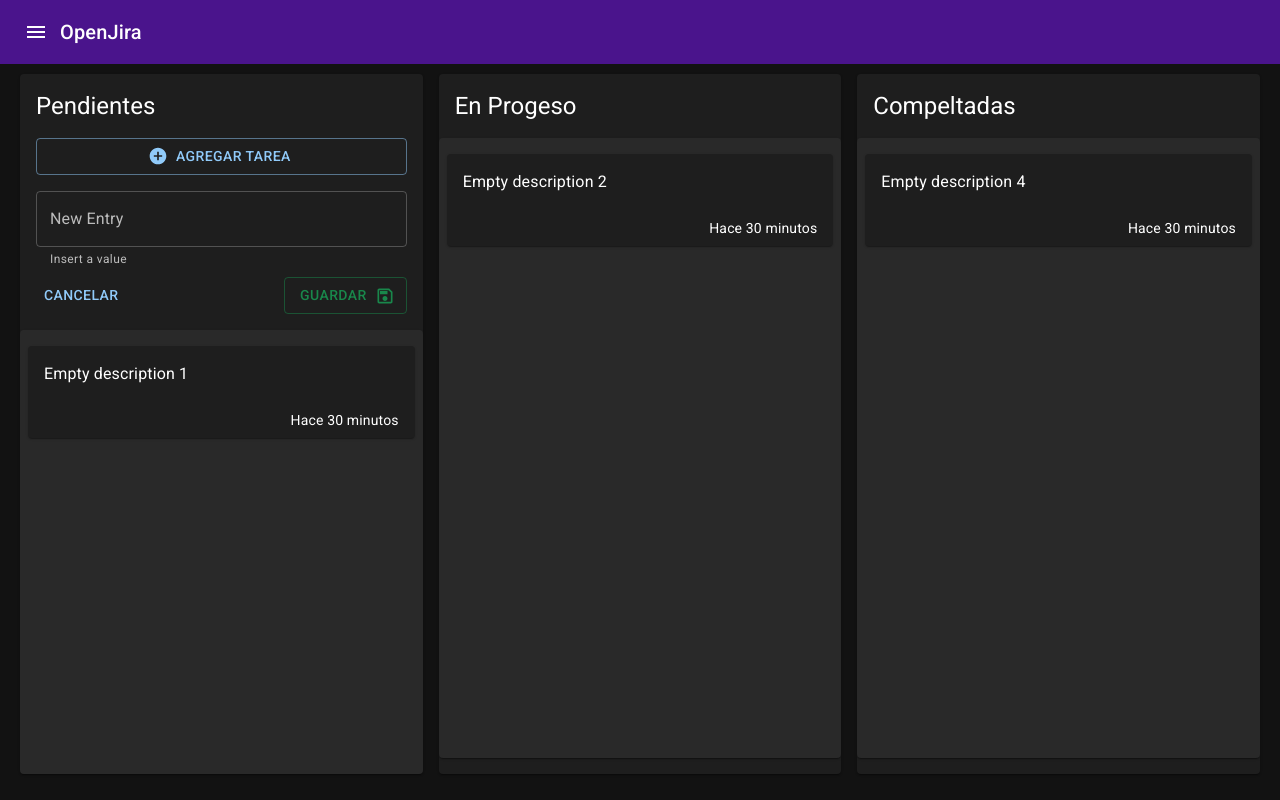
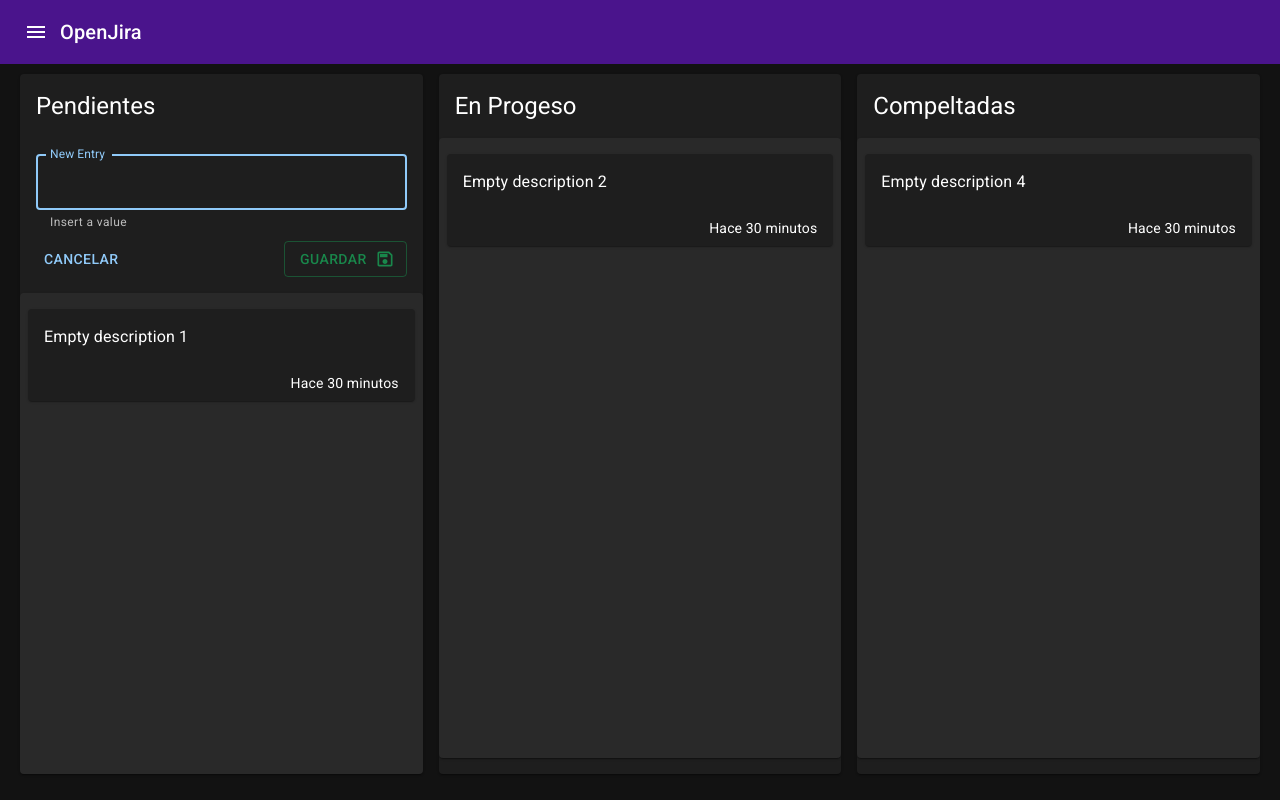
Before and after one commit to jorgejimenez98/nextjs-open-jira, a Next.js app: page / in a window 1280 px wide. Both pictures are taken after a click on the button "AGREGAR TAREA". Built offline with nearby package versions, Linux system fonts and the light colour scheme.

Commit message:
add form design

```diff
--- a/components/ui/NewEntry.tsx
+++ b/components/ui/NewEntry.tsx
@@ -1,25 +1,31 @@
+import React, { useState } from 'react'
+import { Button, Box, TextField } from '@mui/material'
 import { AddCircleOutlined, SaveOutlined } from '@mui/icons-material'
-import { Button, Box, TextField } from '@mui/material'
-import React from 'react'
 
 const NewEntry: React.FC = () => {
+  const [isAdding, setIsAdding] = useState(false)
+  const [inputValue, setInputValue] = useState('')
+  const [isTouched, setIsTouched] = useState(false)
+
+  const handleSave = () => {
+    if (inputValue.length === 0) return
+    console.log(inputValue)
+  }
+
   return <>
 
    <Box sx={{ marginBottom: 2, paddingX: 2 }}>
-        <Button
-            startIcon={<AddCircleOutlined />}
-            fullWidth
-            variant='outlined'
-        >
-            Agregar tarea
-        </Button>
-
+       {isAdding ? <>
             <TextField
                 fullWidth
                 sx={{ marginTop: 2, marginBottom: 1 }}
                 placeholder={'Write here...'}
                 multiline
+                onBlur={() => setIsTouched(true)}
                 autoFocus
+                error={inputValue.length <= 0 && isTouched}
+                value={inputValue}
+                onChange={(e) => setInputValue(e.target.value)}
                 label='New Entry'
                 helperText='Insert a value'
             />
@@ -27,6 +33,7 @@
             <Box display={'flex'} justifyContent='space-between'>
                 <Button
                     variant='text'
+                    onClick={() => setIsAdding(false)}
                 >
                     Cancelar
                 </Button>
@@ -34,10 +41,21 @@
                     variant='outlined'
                     color='secondary'
                     endIcon={<SaveOutlined />}
+                    onClick={handleSave}
                 >
                     Guardar
                 </Button>
             </Box>
+       </> : <>
+            <Button
+                startIcon={<AddCircleOutlined />}
+                fullWidth
+                variant='outlined'
+                onClick={() => setIsAdding(true)}
+            >
+                Agregar tarea
+            </Button>
+       </>}
    </Box>
   </>
 }
```
Lines whose indentation alone changed are shown as unchanged.
